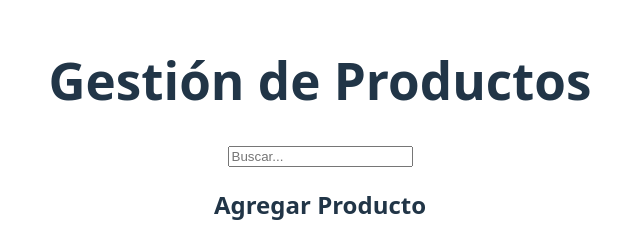
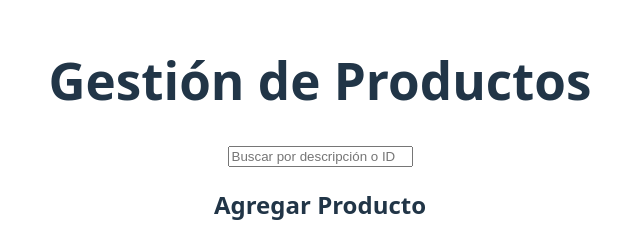
Before and after one commit to CarlosFigueroa497/pv_tp4_grupo14, a React (Vite) app: page / in a window 1280 px wide. Shown: the part 172-408 px from the top of the page, without its empty margins (320-960 px from the left). Built offline with nearby package versions, Linux system fonts and the light colour scheme.

Commit message:
se agrego el hook useMemo

```diff
--- a/src/App.jsx
+++ b/src/App.jsx
@@ -1,24 +1,36 @@
 import './App.css';
-import { useState } from 'react';
 import ProductForm from './components/ProductForm';
 import ProductList from './components/ProductList';
 import SearchBar from './components/SearchBar';
+import { useState, useMemo } from 'react';
 
 function App() {
   const [productos, setProductos] = useState([]);
+  const [busqueda, setBusqueda] = useState('');
 
   const agregarProducto = (nuevoProducto) => {
     setProductos([...productos, nuevoProducto]);
   };
 
+  const productosFiltrados = useMemo(() => {
+    return productos.filter((prod) => {
+      const texto = busqueda.toLowerCase();
+      return (
+        prod.descripcion.toLowerCase().includes(texto) ||
+        prod.id.toString().includes(texto)
+      );
+    });
+  }, [productos, busqueda]);
+
   return (
     <div className="App">
       <h1>Gestión de Productos</h1>
-      <SearchBar />
+      <SearchBar terminoBusqueda={busqueda} onBuscar={setBusqueda} />
       <ProductForm onAddProduct={agregarProducto} />
-      <ProductList productos={productos} />
+      <ProductList productos={productosFiltrados} />
     </div>
   );
 }
 
+
 export default App;
--- a/src/components/SearchBar.jsx
+++ b/src/components/SearchBar.jsx
@@ -1,7 +1,12 @@
-function SearchBar() {
+function SearchBar({ terminoBusqueda, onBuscar }) {
   return (
     <div>
-      <input type="text" placeholder="Buscar..." />
+      <input
+        type="text"
+        placeholder="Buscar por descripción o ID"
+        value={terminoBusqueda}
+        onChange={(e) => onBuscar(e.target.value)}
+      />
     </div>
   );
 }
```
